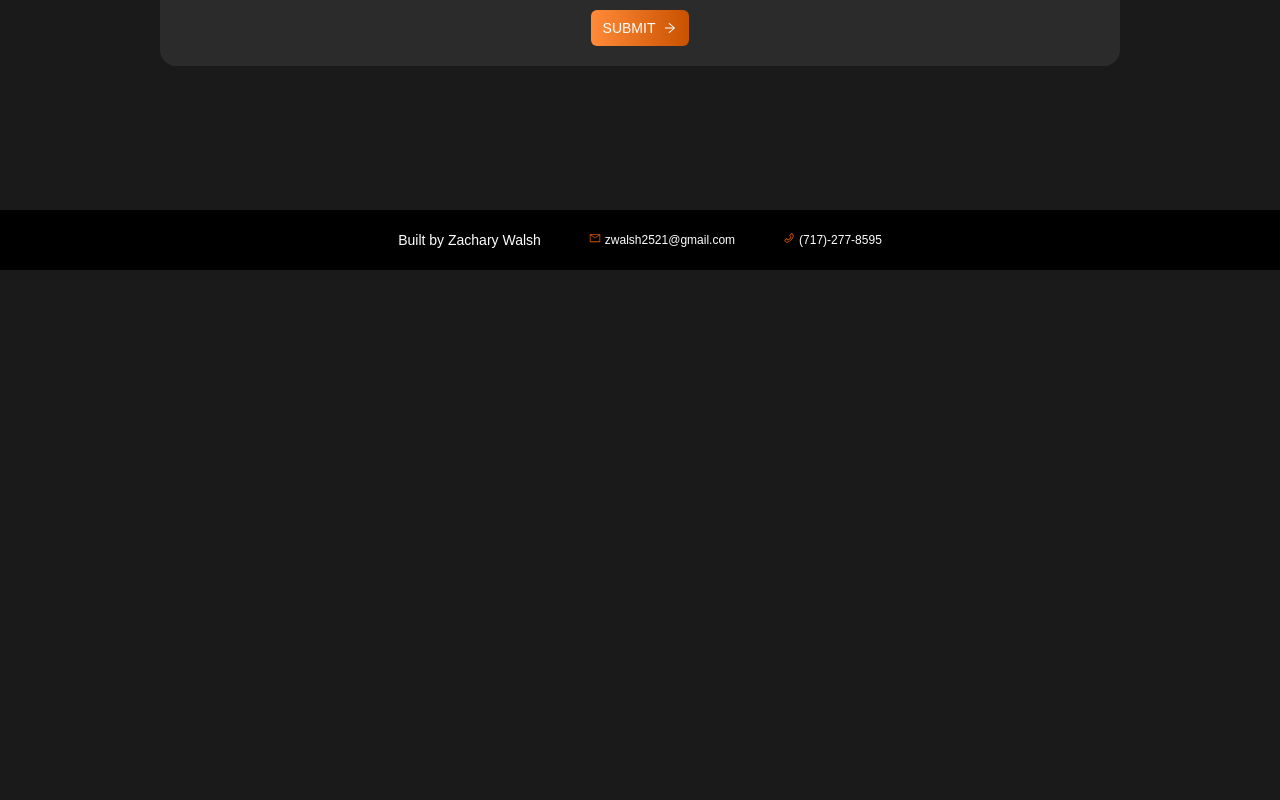
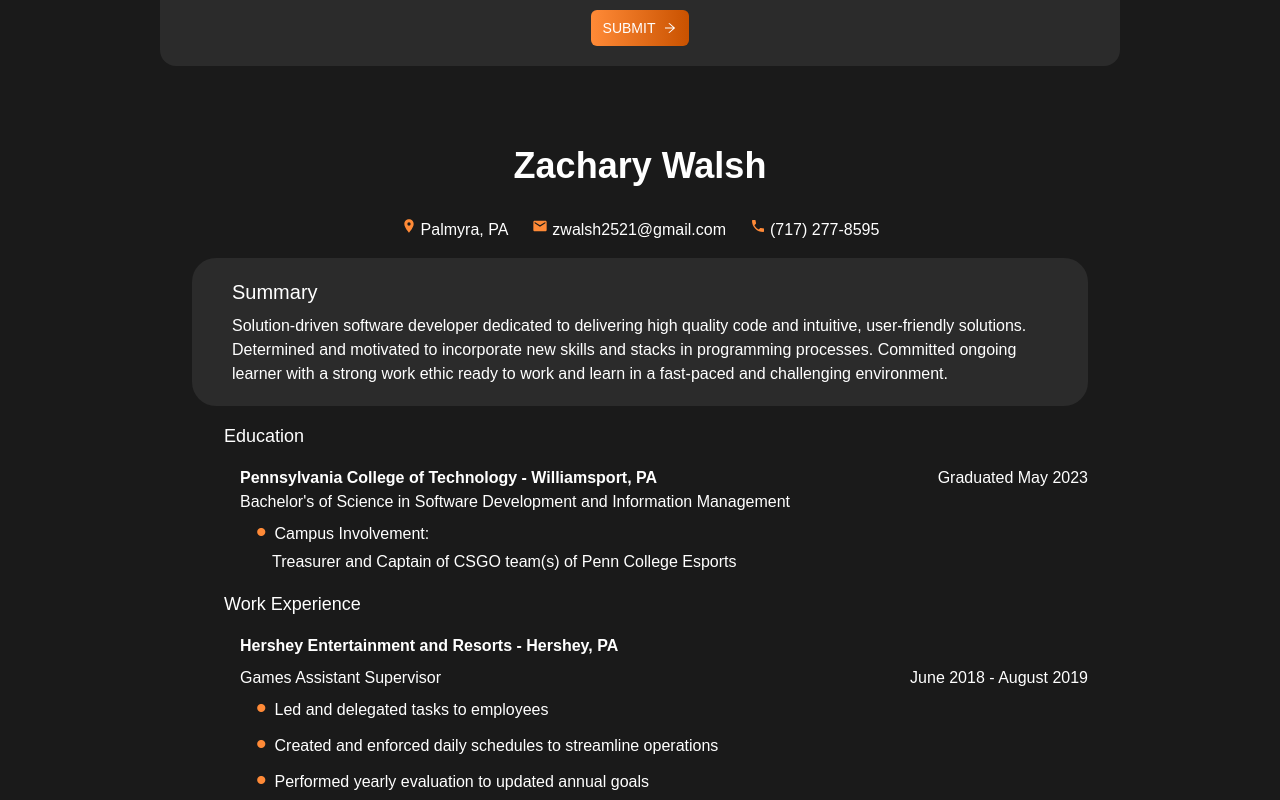
Before and after one commit to itzwalsh/itzwalsh.github.io, a React (Vite) app: page / in a window 1280 px wide. Shown: the part 3040-3840 px from the top of the page. Before the commit the page ends 3310 px from the top, so only its background shows below. Built offline with nearby package versions, Linux system fonts and the light colour scheme; a web font is replaced by a local one.

Commit message:
commiting change of resume page

```diff
--- a/src/App.tsx
+++ b/src/App.tsx
@@ -2,7 +2,7 @@ import { BrowserRouter as Router, Route, Routes } from "react-router-dom"
 import Navbar from "./components/Navbar"
 import Home from "./pages/Home"
 import Footer from "./components/Footer"
-import Resume from "./pages/Resume"
+// import Resume from "./pages/Resume"
 
 function App() {
   return (
@@ -11,7 +11,7 @@ function App() {
         <Navbar />
         <Routes>
           <Route path="/" element={<Home />} />
-          <Route path="/resume" element={<Resume />} />
+          {/* <Route path="/resume" element={<Resume />} /> */}
         </Routes>
         <div className="mx-0">
           <Footer />
--- a/src/components/Navbar.tsx
+++ b/src/components/Navbar.tsx
@@ -5,7 +5,7 @@ const navigation = [
   { name: "Projects", href: "#projects", special: false },
   { name: "About", href: "#about", special: false },
   { name: "Contact", href: "#contact", special: false },
-  { name: "Resume", href: "/resume", special: true },
+  { name: "Resume", href: "#resume", special: true },
 ]
 
 function classNames(...classes: any) {
--- a/src/index.css
+++ b/src/index.css
@@ -5,3 +5,7 @@
 input[type="radio"]:checked+label {
     @apply text-lightorange;
 }
+
+html {
+    scroll-behavior: smooth;
+}
--- a/src/pages/Home.tsx
+++ b/src/pages/Home.tsx
@@ -15,6 +15,7 @@ import projectData from "../data/projectData"
 import courseData from "../data/courseData"
 import CourseItem from "../components/CourseItem"
 import { useState } from "react"
+import Resume from "./Resume"
 
 const Home = () => {
   const [filters, setFilters] = useState({
@@ -231,7 +232,7 @@ const Home = () => {
             and user-friendly solutions.
           </p>
           <button className="mt-12 inline-flex items-center rounded-md bg-gradient-to-r from-lightorange to-darkorange px-3 py-2 text-sm uppercase">
-            <a href="/resume">View My Resume</a>
+            <a href="#resume">View My Resume</a>
             <AiOutlineArrowRight className="ml-2" />
           </button>
         </div>
@@ -257,7 +258,7 @@ const Home = () => {
                   name="required"
                   id="name"
                   placeholder="John Doe"
-                  className="dark:bg-gray-700 w-full rounded-sm border bg-darkgray px-3 py-2 text-white placeholder-white placeholder-opacity-25 focus:border-transparent focus:outline-none focus:ring-2 focus:ring-lightorange"
+                  className="w-full rounded-sm border bg-darkgray px-3 py-2 text-white placeholder-white placeholder-opacity-25 focus:border-transparent focus:outline-none focus:ring-2 focus:ring-lightorange dark:bg-darkgray"
                 />
               </label>
             </div>
@@ -270,7 +271,7 @@ const Home = () => {
                   name="required"
                   id="name"
                   placeholder="John Doe"
-                  className="dark:bg-gray-700 w-full rounded-sm border bg-darkgray px-3 py-2 text-white placeholder-white placeholder-opacity-25 focus:border-transparent focus:outline-none focus:ring-2 focus:ring-lightorange"
+                  className="w-full rounded-sm border bg-darkgray px-3 py-2 text-white placeholder-white placeholder-opacity-25 focus:border-transparent focus:outline-none focus:ring-2 focus:ring-lightorange dark:bg-darkgray"
                 />
               </label>
             </div>
@@ -283,7 +284,7 @@ const Home = () => {
                   name="required"
                   id="name"
                   placeholder="John Doe"
-                  className="dark:bg-gray-700 w-full rounded-sm border bg-darkgray px-3 py-2 text-white placeholder-white placeholder-opacity-25 focus:border-transparent focus:outline-none focus:ring-2 focus:ring-lightorange"
+                  className="w-full rounded-sm border bg-darkgray px-3 py-2 text-white placeholder-white placeholder-opacity-25 focus:border-transparent focus:outline-none focus:ring-2 focus:ring-lightorange dark:bg-darkgray"
                 />
               </label>
             </div>
@@ -293,6 +294,11 @@ const Home = () => {
             </button>
           </form>
         </div>
+      </section>
+
+      {/* Resume */}
+      <section id="resume" className="my-16">
+        <Resume />
       </section>
 
       {/* sticky icon buttons */}
```
